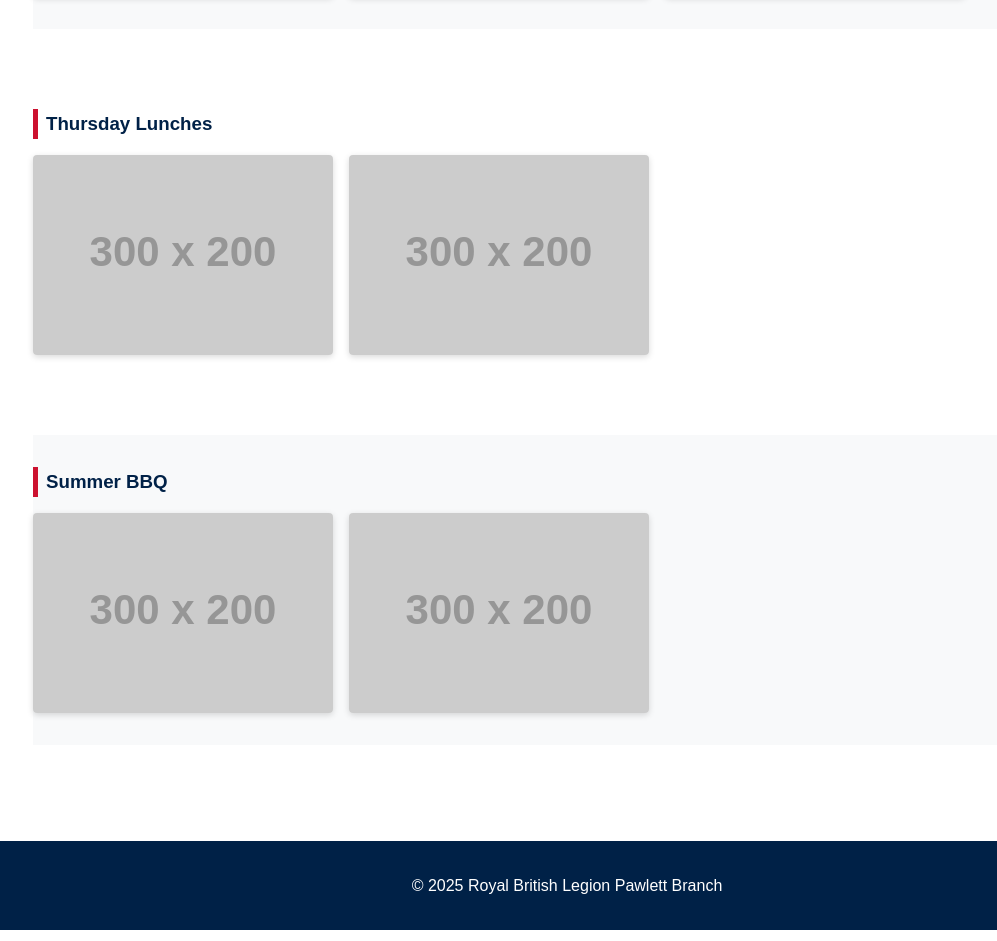
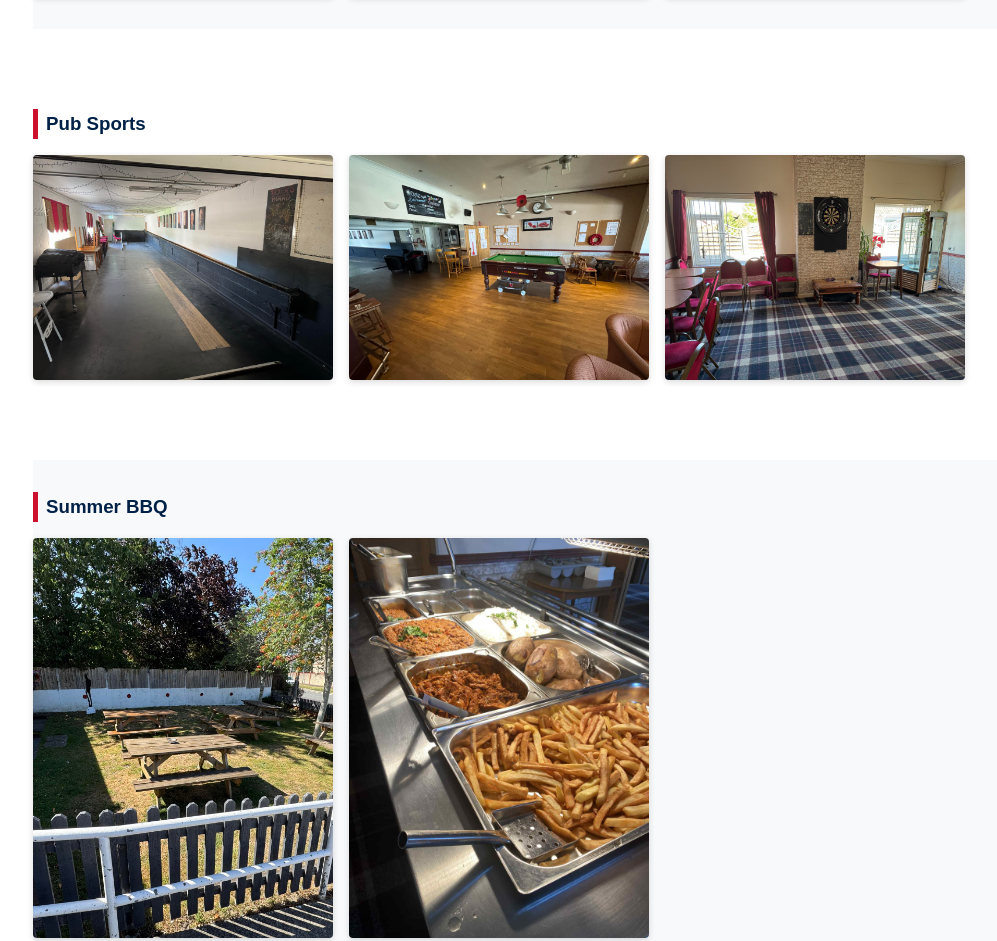
Before and after one commit to pawlettlegion/rbl-pawlett-website, a plain HTML site: page events.html in a window 1280 px wide. Shown: the part 649-1590 px from the top of the page, without its empty margins (73-1070 px from the left). Drawn offline with Linux system fonts and the light colour scheme; placeholder pictures from the web are drawn by us.

Commit message:
Update events.html

```diff
--- a/events.html
+++ b/events.html
@@ -42,18 +42,19 @@
     </section>
 
     <section class="event-gallery">
-      <h3>Thursday Lunches</h3>
+      <h3>Pub Sports</h3>
       <div class="gallery">
-        <img src="https://via.placeholder.com/300x200" alt="Coffee Morning 1">
-        <img src="https://via.placeholder.com/300x200" alt="Coffee Morning 2">
+        <img src="Skittle-Alley.jpg" alt="Skittles">
+        <img src="Pool-Entertainment.jpg" alt="Pool">
+        <img src="Darts.jpg" alt="Darts">
       </div>
     </section>
 
     <section class="event-gallery">
       <h3>Summer BBQ </h3>
       <div class="gallery">
-        <img src="https://via.placeholder.com/300x200" alt="Live Music 1">
-        <img src="https://via.placeholder.com/300x200" alt="Live Music 2">
+        <img src="Beer-Garden.jpg" alt="Beer Garden">
+        <img src="Food.jpg" alt="Food">
       </div>
     </section>
 
```
